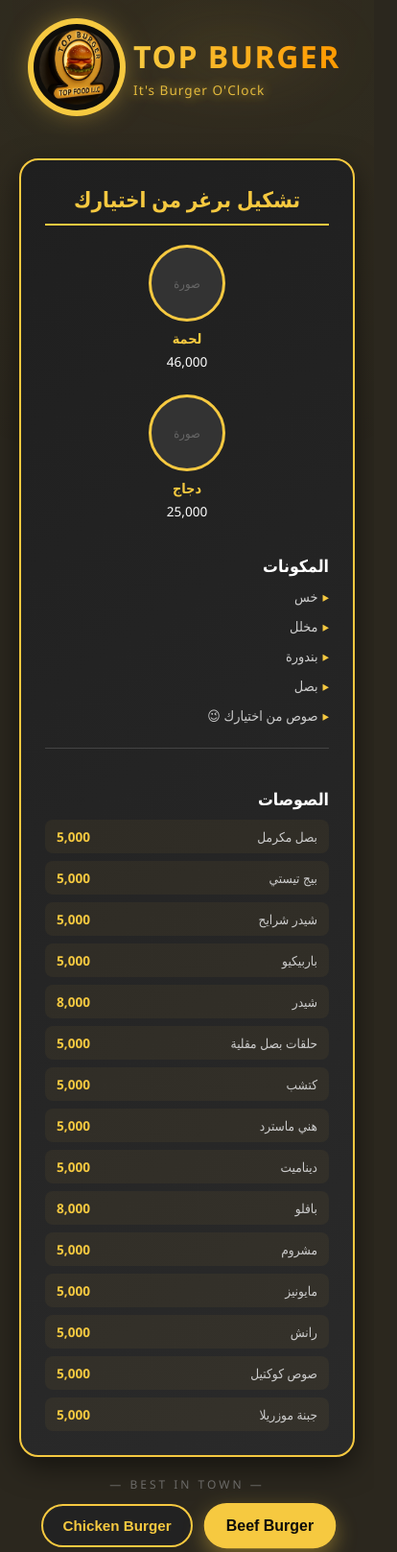
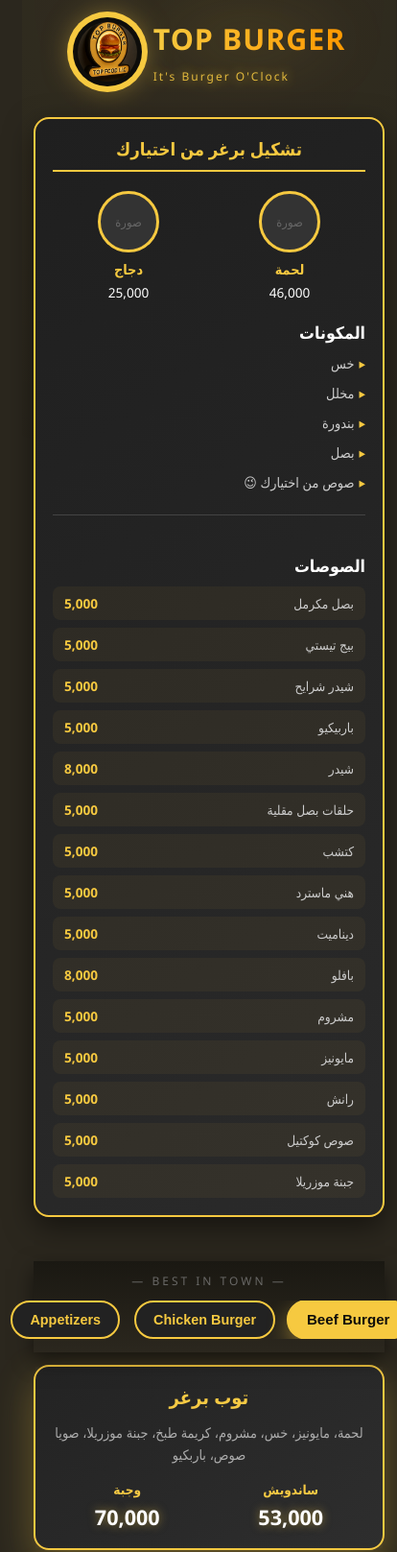
Before and after one commit to jalalouscan/top-burger-menu, a plain HTML site: page index.html in a window 390 px wide. Shown: the top 1617 px of the page at 96% size, 414 px wide, since content can reach past the window. Drawn offline with Linux system fonts and the light colour scheme.

Commit message:
Update index.html

```diff
--- a/index.html
+++ b/index.html
@@ -617,69 +617,149 @@
     }
 
     /* Responsive */
+/* ============================= */
+/* ✅ TRUE MOBILE UX OVERRIDE ✅ */
+/* ============================= */
 @media (max-width: 768px) {
-      .container {
-        flex-direction: column;
+
+body {
+  font-size: 15px;
 }
 
-      .build-your-own {
-        flex: 1;
-        position: relative;
-        top: 0;
-      }
-
-      /* KEEP HERO HORIZONTAL LIKE DESKTOP */
+/* --- HERO becomes compact header --- */
 .hero {
   flex-direction: row;
-        justify-content: center;
-        align-items: center;
-        gap: 14px;
-        padding: 25px 12px 20px;
-        text-align: left;
+  padding: 18px 14px;
+  margin-bottom: 14px;
+  gap: 12px;
 }
 
 .hero .logo {
-        width: 90px;
-        height: 90px;
-        padding: 6px;
-      }
-
-      .hero-text {
-        align-items: flex-start;
+  width: 72px;
+  height: 72px;
+  padding: 5px;
 }
 
 .hero h1 {
-        font-size: 2rem;
-        letter-spacing: 1.5px;
+  font-size: 1.9rem;
+  letter-spacing: 1px;
 }
 
 .hero-slogan {
-        font-size: 0.85rem;
-        margin-top: 4px;
-        letter-spacing: 1px;
+  font-size: 0.75rem;
+}
+
+/* --- MAIN LAYOUT becomes vertical --- */
+.container {
+  flex-direction: column;
+  padding: 0 12px;
+}
+
+/* --- BUILD YOUR OWN becomes a FULL SECTION --- */
+.build-your-own {
+  width: 100%;
+  position: relative;
+  top: 0;
+  margin-bottom: 26px;
+  padding: 18px;
+  border-radius: 16px;
+}
+
+.build-your-own h2 {
+  font-size: 1.15rem;
+}
+
+.build-options {
+  flex-direction: row;
+  justify-content: space-between;
+}
+
+.build-option-img {
+  width: 64px;
+  height: 64px;
+}
+
+/* --- STICKY TABS (REAL MOBILE UX) --- */
+.tabs-wrapper {
+  position: sticky;
+  top: 0;
+  z-index: 999;
+  background: linear-gradient(180deg, #1a1812, #2b271e);
+  padding: 12px 0 14px;
+  margin-bottom: 18px;
+  box-shadow: 0 8px 20px rgba(0,0,0,.5);
+}
+
+.tabs {
+  flex-wrap: nowrap;
+  overflow-x: auto;
+  padding: 0 12px;
+  justify-content: flex-start;
+}
+
+.tabs::-webkit-scrollbar {
+  display: none;
 }
 
 .tab {
-        font-size: 0.95rem;
-        padding: 12px 20px;
+  flex: 0 0 auto;
+  font-size: 0.9rem;
+  padding: 10px 18px;
+  white-space: nowrap;
 }
 
+/* --- MENU becomes a FOOD FEED --- */
 .menu {
   grid-template-columns: 1fr;
+  gap: 18px;
 }
 
-      .build-options {
-        flex-direction: column;
-        align-items: center;
+.menu-item {
+  padding: 18px;
+  border-radius: 16px;
 }
 
-      .build-option {
-        margin-bottom: 15px;
+.menu-item h3 {
+  font-size: 1.25rem;
 }
 
+.menu-item .ingredients {
+  font-size: 0.9rem;
+  -webkit-line-clamp: 3;
+  max-height: 4.6em;
+}
+
+.price-value {
+  font-size: 1.35rem;
+}
+
+.single-price {
+  font-size: 1.6rem;
+}
+
+/* --- TOUCH instead of HOVER --- */
+.menu-item:hover {
+  transform: none;
+  box-shadow: 0 10px 30px rgba(0,0,0,.6);
+}
+
+.menu-item:active {
+  transform: scale(.98);
+}
+
+/* --- FOOTER becomes stacked card --- */
 .footer-content {
   flex-direction: column;
-        gap: 30px;
+  gap: 24px;
+}
+
+.contact-footer {
+  padding: 28px 18px;
+}
+
+.social-link {
+  width: 52px;
+  height: 52px;
 }
 }
 
```
Lines whose indentation alone changed are shown as unchanged.
